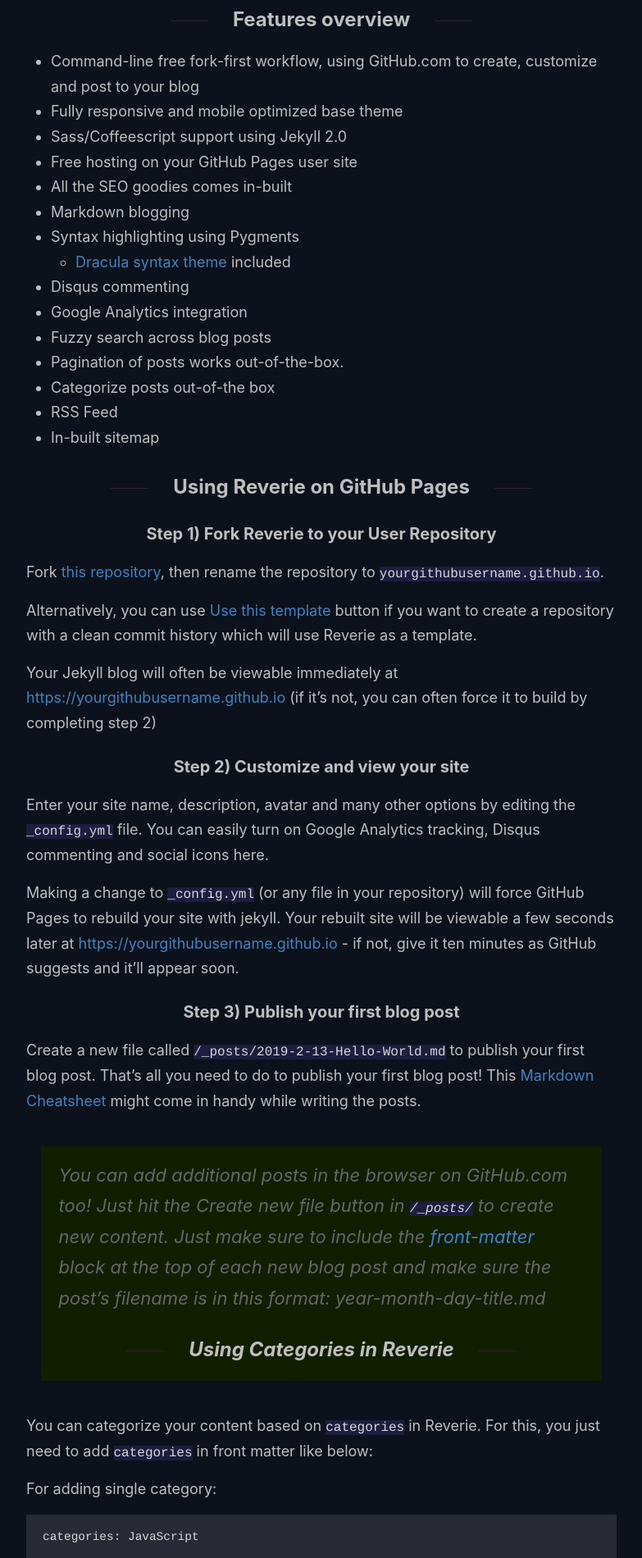
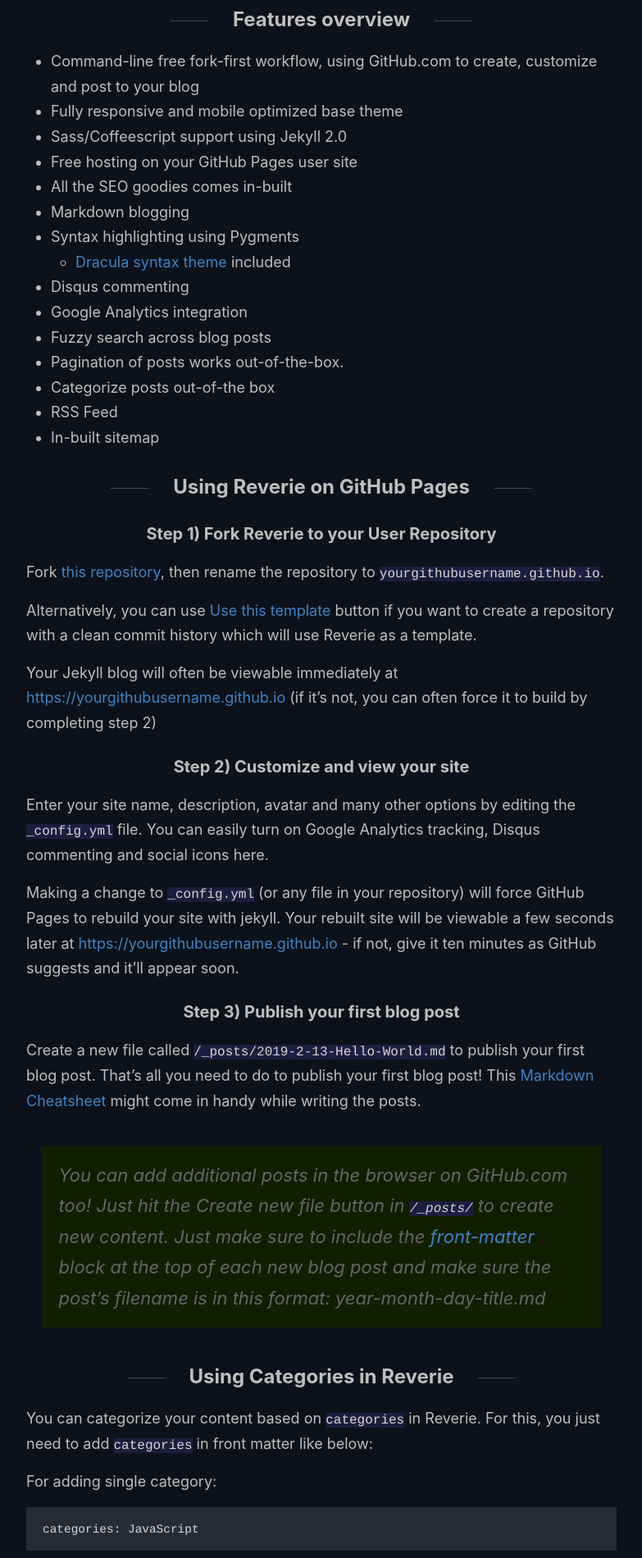
Before and after one commit to PDeveloper/pdeveloper.github.io, a Jekyll site: the page built from _posts/2023-06-14-something.md, in a window 1280 px wide. Shown: the part 812-2712 px from the top of the page at 82% size, without its empty margins (248-1031 px from the left). Built offline with Jekyll 4.4.1, drawn with Linux system fonts in a browser that asks for light colours; comment, search, counter and statistics services are not loaded.

Commit message:
Side bar coloring

```diff
--- a/_posts/2023-06-14-something.md
+++ b/_posts/2023-06-14-something.md
@@ -56,6 +56,7 @@
 Create a new file called `/_posts/2019-2-13-Hello-World.md` to publish your first blog post. That's all you need to do to publish your first blog post! This [Markdown Cheatsheet](https://github.com/adam-p/markdown-here/wiki/Markdown-Cheatsheet) might come in handy while writing the posts.
 
 > You can add additional posts in the browser on GitHub.com too! Just hit the <kbd>Create new file</kbd> button in `/_posts/` to create new content. Just make sure to include the [front-matter](http://jekyllrb.com/docs/frontmatter/) block at the top of each new blog post and make sure the post's filename is in this format: year-month-day-title.md
+
 ## Using Categories in Reverie
 
 You can categorize your content based on `categories` in Reverie. For this, you just need to add `categories` in front matter like below:
--- a/assets/style.scss
+++ b/assets/style.scss
@@ -15,7 +15,7 @@
 
 $main-background: #0c111b;
 $main-text-color: #bfbfbf;
-$media-post-background: #332131;// rgb(63, 44, 37);
+$header-side-bars: #554151;// rgb(63, 44, 37);
 $h4-color: #dddddd;
 $a-color: $blue;
 
@@ -129,7 +129,7 @@
 	    vertical-align: middle;
 	    width: 46px;
 	    height: 1px;
-	    background: $media-post-background;
+	    background: $header-side-bars;
 	    margin: 0px 30px;
 	}
 }
```
